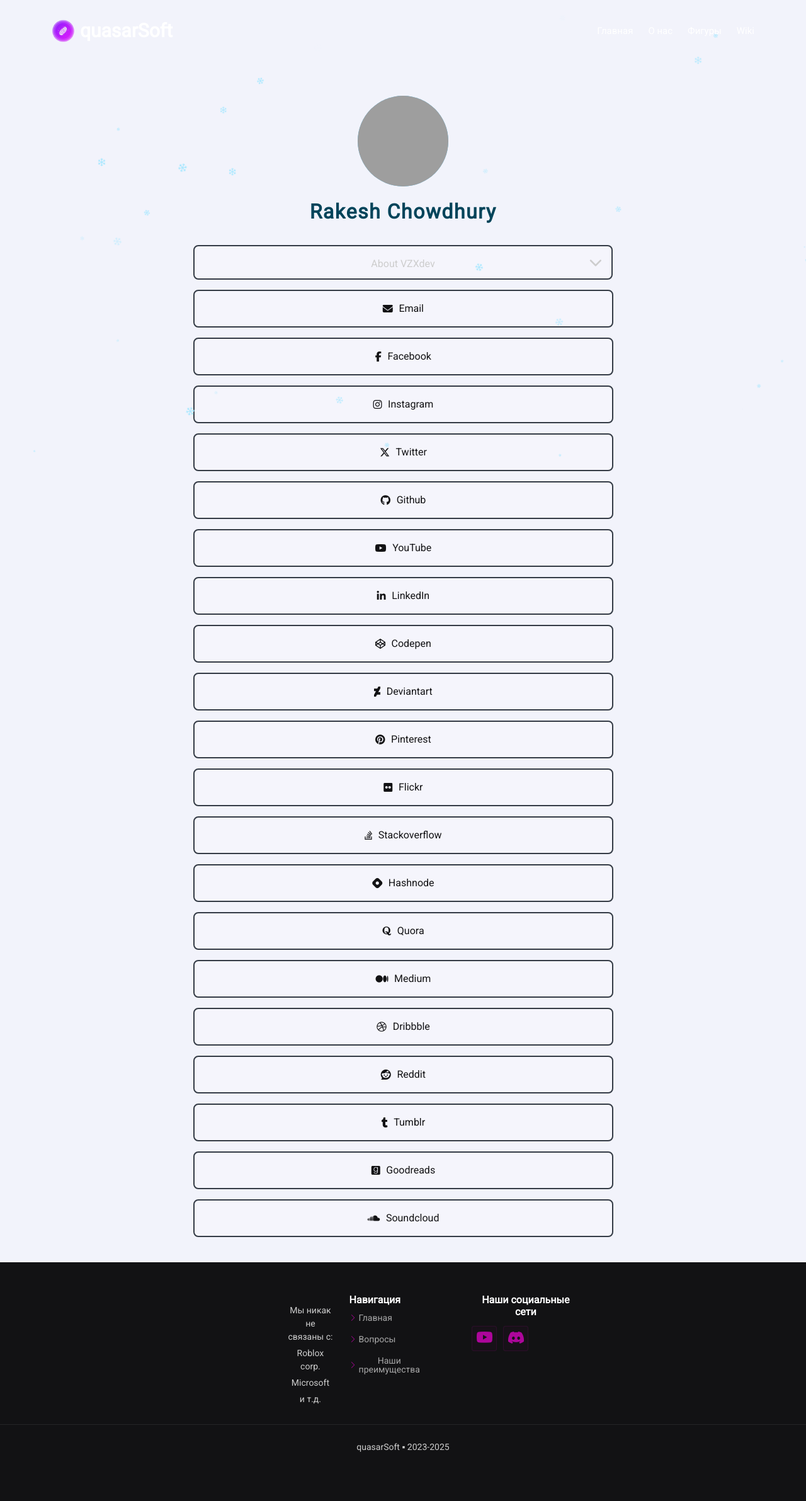
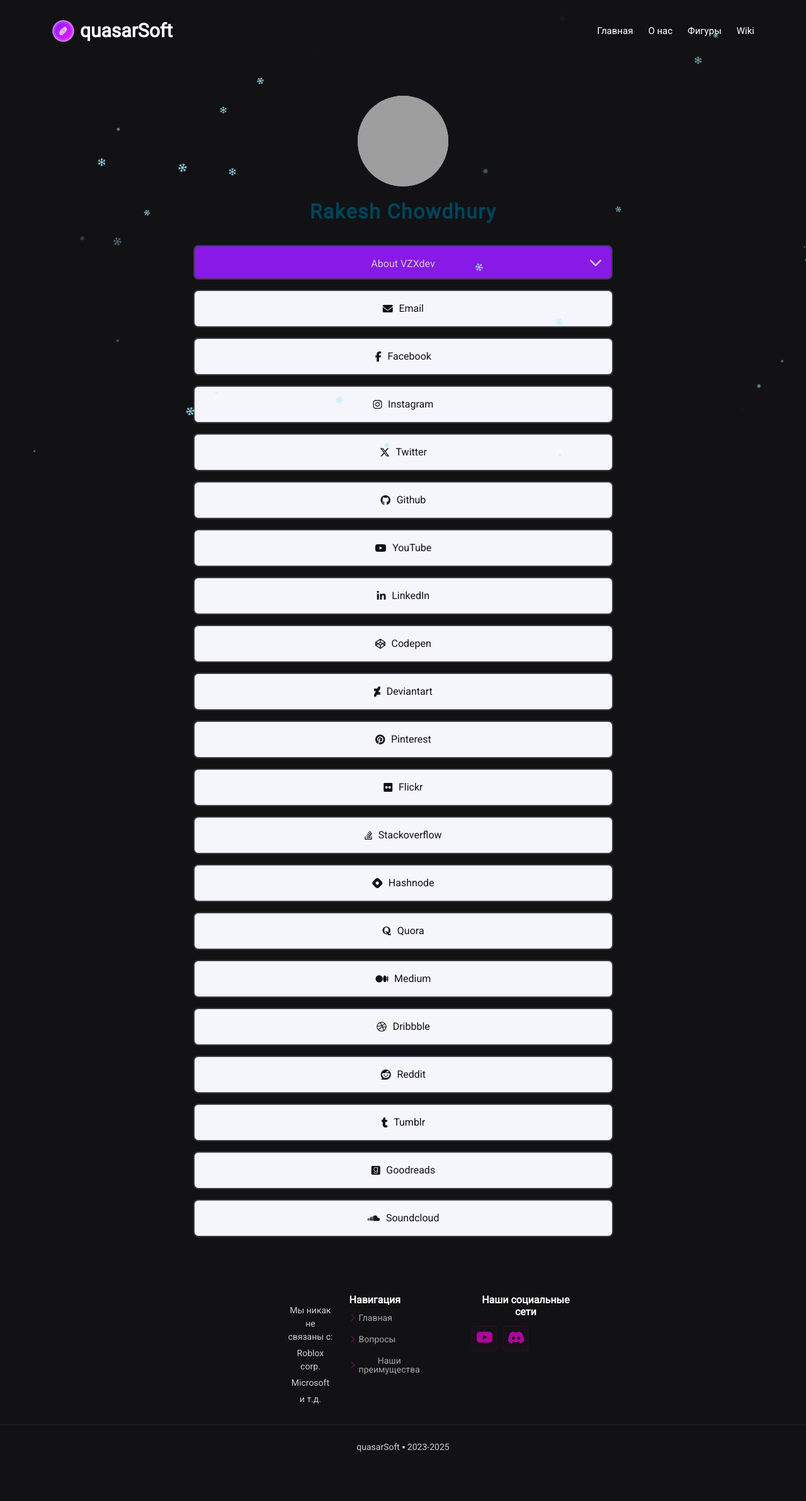
Before and after one commit to VZXdev/quasarSoft, a PHP site: page /about/index.html in a window 1280 px wide. Shown: the whole page at 63% size. Run offline with PHP 8.4, Linux system fonts and the light colour scheme; some libraries are stand-ins or nearby versions; grey boxes are pictures that could not be loaded.

Commit message:
Update style.css

```diff
--- a/assets/style/style.css
+++ b/assets/style/style.css
@@ -5,7 +5,7 @@
   box-sizing: border-box;
 }
 body {
-  background: #f2f3fb;
+  background: #121214;
   width: 100%;
   min-height: 100vh;
   font-family: "Roboto", sans-serif;
@@ -88,7 +88,7 @@ ul {
 /*****Few personal details*****/
 .info-box {
   width: 100%;
-  background-color: #f5f5fc;
+  background-color: #8919e6;
   border-radius: 0.5rem;
   border: 2px solid #343b45;
   padding: 1rem 0;
```
